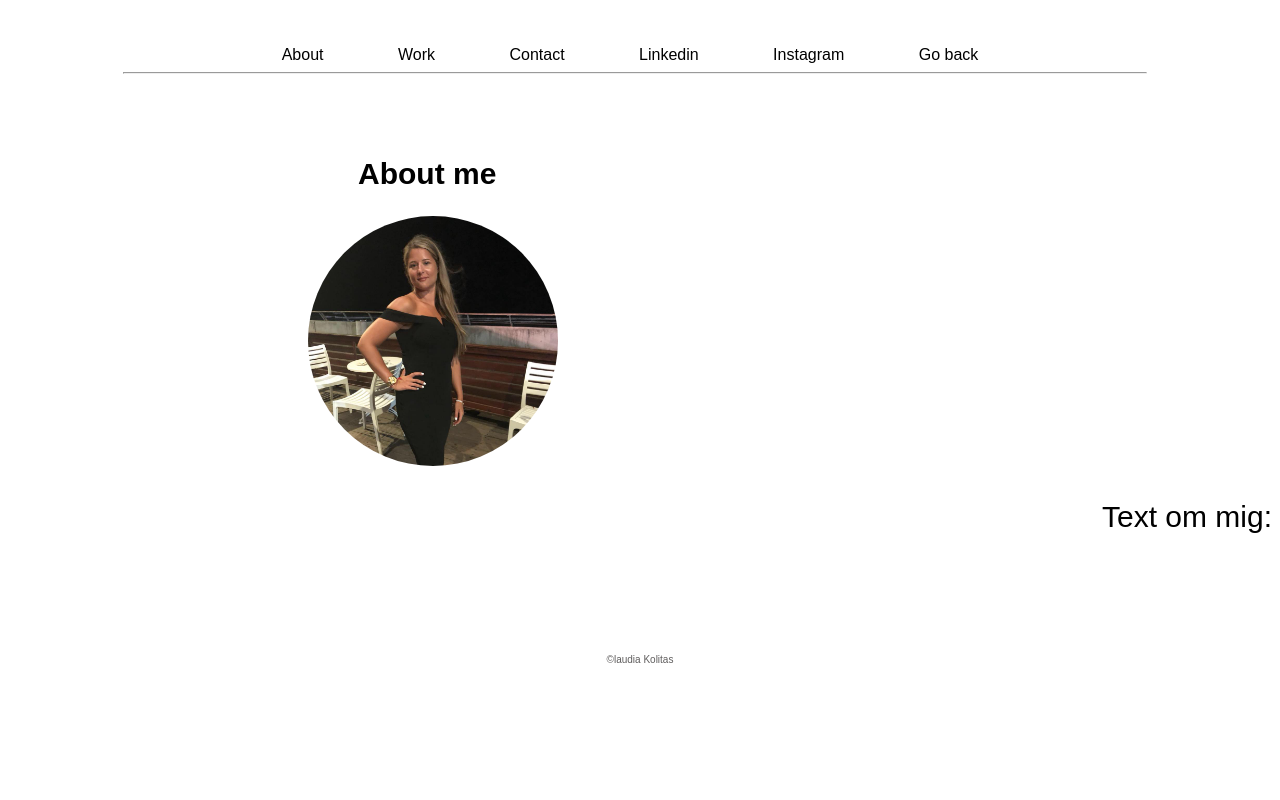
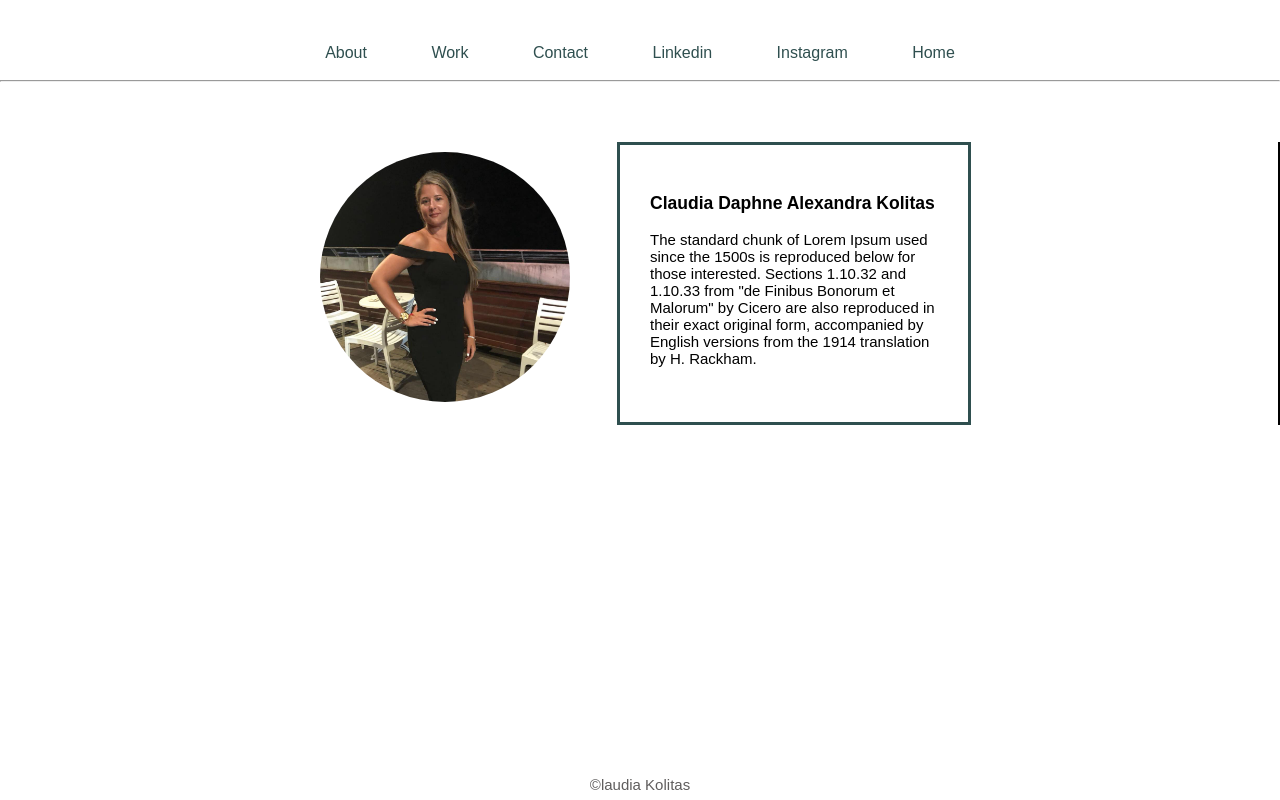
Before and after one commit to ClaudiaKolitas/Webbutveckling, a plain HTML site: page Claudia Kolitas Uxportfolio/Page1.html in a window 1280 px wide. Drawn offline with Linux system fonts and the light colour scheme.

Commit message:
Inlämning

```diff
--- a/Claudia Kolitas Uxportfolio/Page1.html
+++ b/Claudia Kolitas Uxportfolio/Page1.html
@@ -18,45 +18,62 @@
         <!--skapa en klass med länkar till nya tabs-->
         <a href="page1.html">About</a>
         <a href="page2.html">Work</a>
-        <a href="mailto:Claudia.Kolitas@chasacademy.se?Subject=Portfolio"
-          >Contact</a
-        >
+        <a href="mailto:Claudia.Kolitas@chasacademy.se?Subject=Portfolio">Contact</a>
         <!-- Koppla hemsidan till mailadress-->
         <a href="#">Linkedin</a>
         <a href="#">Instagram</a>
-        <a href="index.html">Go back</a>
+        <a href="index.html">Home</a></nav>
         <hr />
-      </nav>
     </header>
     <section>
+      <br>
       <style>
         img {
           border-radius: 50%;
         }
       </style>
-      <h2>About me</h2>
-      <div class="about">
-        <img
-          src="images/38875558_10156749279673130_3733047155477184512_n.jpg"
-          alt="Bild på Claudia"
-          style="width: 250px"/>
-      </div>
-      <div class="ommig">
-          <p>Text om mig:</p>
+      <div class="profil">
+        <div class="rad1"></div>
+        <div class="rad2">
+          <img
+            src="images/38875558_10156749279673130_3733047155477184512_n.jpg"
+            alt="Bild på Claudia"
+            style="width: 250px"
+          />
+        </div>
+        <div class="rad3">
+          <h3>Claudia Daphne Alexandra Kolitas</h3>
+          <p>
+            The standard chunk of Lorem Ipsum used since the 1500s is reproduced
+            below for those interested. Sections 1.10.32 and 1.10.33 from "de
+            Finibus Bonorum et Malorum" by Cicero are also reproduced in their
+            exact original form, accompanied by English versions from the 1914
+            translation by H. Rackham.
+          </p>
+        </div>
+        <div class="rad4"></div>
       </div>
     </section>
-    <br>
-    <br>
-    <br>
-    <br>
-    <br>
-    <br>
-    <br>
-    <br>
-    <br>
+    <br />
+    <br />
+    <br />
+    <br />
+    <br />
+    <br />
+    <br />
+    <br />
+    <br />
+    <br />
+    <br />
+    <br />
+    <br />
+    <br />
+    <br />
+    <br />
+    <br />
+    <br />
     <footer>
-        <p>&copy;laudia Kolitas</p>
+      <p>&copy;laudia Kolitas</p>
     </footer>
-
   </body>
 </html>
--- a/Claudia Kolitas Uxportfolio/style.css
+++ b/Claudia Kolitas Uxportfolio/style.css
@@ -1,8 +1,12 @@
+*{
+  box-sizing: border-box;
+}
 html {
   height: 700px;
 }
 body {
-  height: auto;
+  margin:0;
+  font-family: Arial, Helvetica, sans-serif;
 }
 body.home-page {
   background: url("images/quaritsch-photography-3xQ65cknLPk-unsplash.jpg")
@@ -26,22 +30,15 @@ body.home-page {
   padding-bottom: 14px;
   text-align: center;
 }
-.box {
-  margin-left: auto;
-  margin-right: auto;
-  width: 1024px;
-  padding-top: 14px;
-  padding-bottom: 14px;
-}
 .box1 {
   margin-left: auto;
   margin-right: auto;
   width: 1024px;
-  padding-top: 5px;
-  padding-bottom: 5px;
+  padding-top: 10px;
+  padding-bottom: 10px;
 }
 
-header {
+Header {
   height: 110px;
   text-align: center;
 }
@@ -49,8 +46,9 @@ header {
   margin-left: auto;
   margin-right: auto;
   width: 1024px;
-  padding-top: 14px;
-  padding-bottom: 14px;
+  padding-top: 10px;
+  padding-bottom: 10px;
+
 }
 h1 {
   font-size: 60px;
@@ -62,17 +60,10 @@ h2 {
   text-align: left;
   padding-left: 350px;
 }
-.about {
-  border-radius: 50px;
-  padding-left: 300px;
+.h3{
+  font-size: small;
 }
-.ommig {
-  float: right;
-}
-p {
-  font-size: 30px;
-  font-family: Arial, Helvetica, sans-serif;
-}
+
 nav {
   text-align: center;
   padding-top: 14px;
@@ -81,12 +72,12 @@ nav {
   padding-right: 40px;
 }
 
-main {
+.main {
   height: 400px;
   text-align: center;
-  padding-top: 80px;
-  padding-left: 240px;
-  padding-right: 240px;
+  padding-top: 100px;
+  padding-left: 300px;
+  padding-right: 300px;
 }
 
 footer {
@@ -95,27 +86,27 @@ footer {
   padding-bottom: 12px;
 }
 
-.box {
+.box1 {
   margin-left: auto;
   margin-right: auto;
   width: 1024px;
 }
 
 a {
-  color: black;
+  color: darkslategray;
   font-family: Arial, Helvetica, sans-serif;
   text-decoration: none;
 }
 
-nav a {
+nav,a {
   text-decoration: none;
   font-size: 16px;
   padding-left: 30px;
-  padding-right: 40px;
+  padding-right: 30px;
 }
 
 footer p {
-  font-size: 10px;
+  font-size: 15px;
   text-align: center;
   color: rgb(95, 93, 93);
 }
@@ -127,3 +118,39 @@ footer p {
   background-repeat: no-repeat;
   background-size: 1000px 500px;
 }
+
+.profil{
+  display:flex;
+  font-size: small;
+}
+
+.rad1{
+  flex:1;
+  padding:10px;
+  background-color: white;
+  border-right: 2px solid white;
+
+}
+.rad2{
+  flex: 1;
+  padding: 10px;
+  background-color: white;
+  border-right: 3px solid darkslategray;
+
+}
+.rad3{
+  flex: 1;
+  padding: 30px;
+  padding-bottom: 40px;
+  background-color: white;
+  font-size: 15px;
+  border-right: 3px solid darkslategray;
+  border-bottom: 3px solid darkslategray;
+  border-top: 3px solid darkslategray;
+}
+.rad4{
+  flex: 1;
+  padding: 10px;
+  background-color:white;
+  border-right: 2px solid;
+}
```
Also changed, not shown: Claudia Kolitas Uxportfolio/Page2.html (+1 -0 lines), Claudia Kolitas Uxportfolio/index.html (+36 -6 lines).
